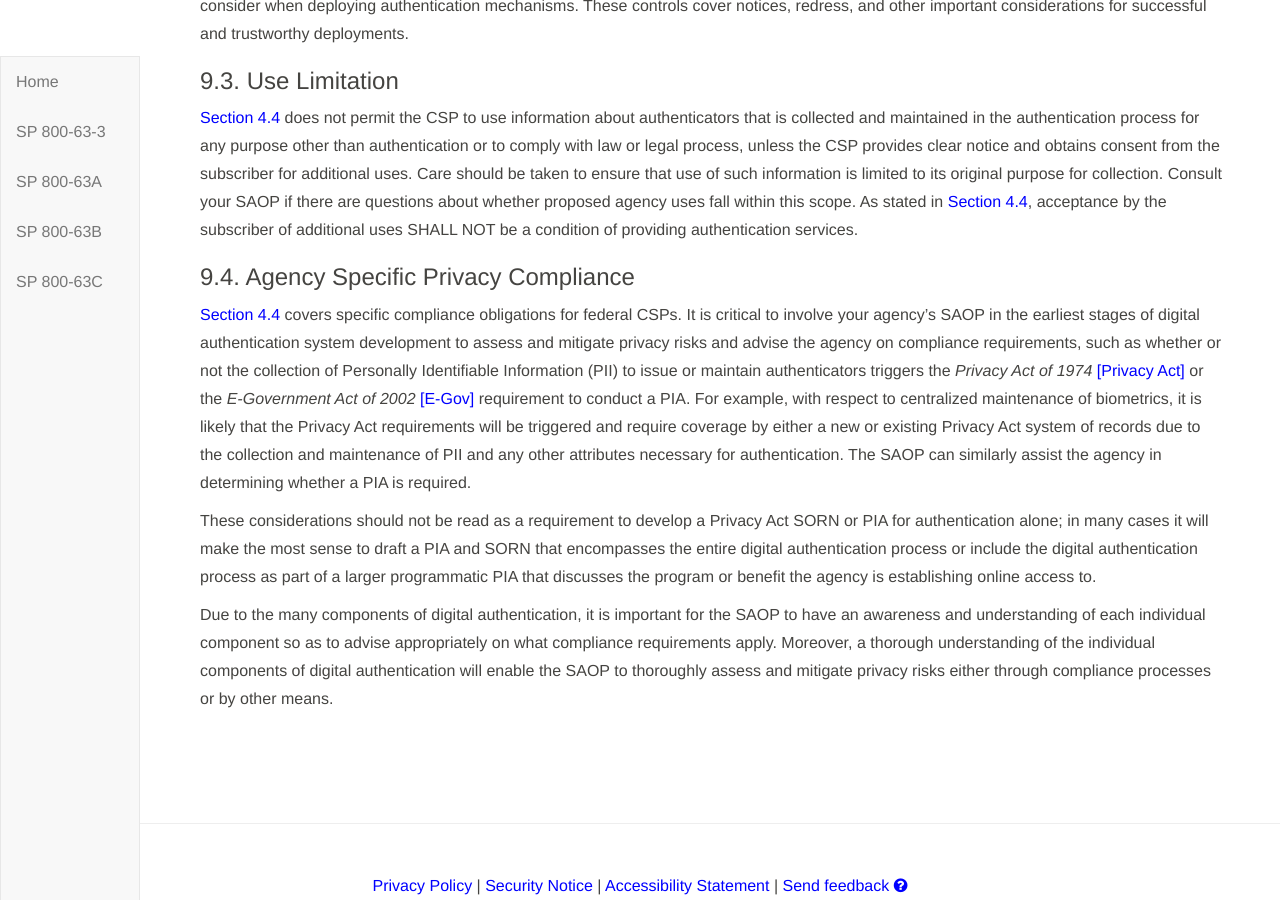
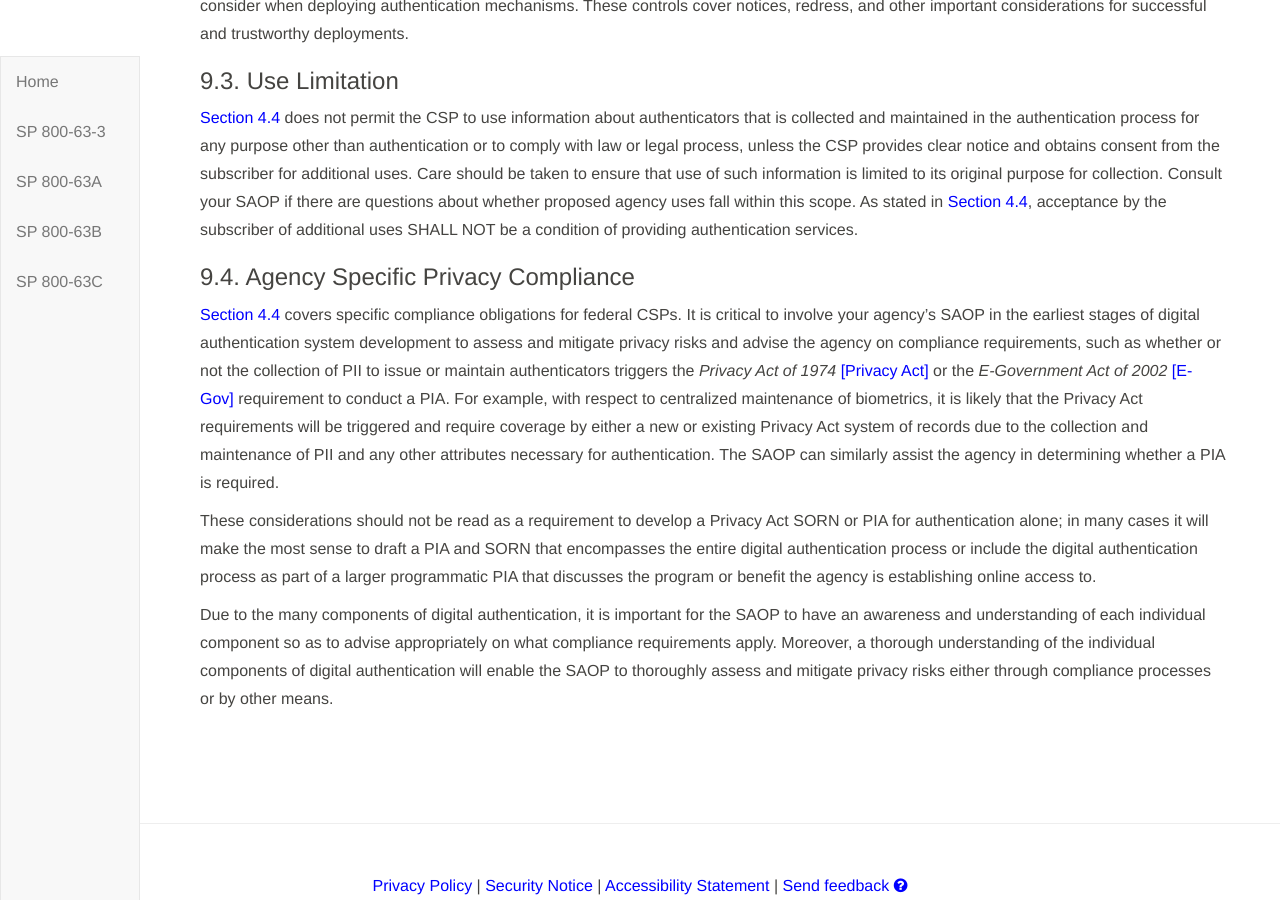
Before and after one commit to usnistgov/800-63-3, a Jekyll site: the page built from sp800-63b/sec9_privacy.md, in a window 1280 px wide and 900 px high, scrolled down 540 px. Built offline with Jekyll 4.4.1, drawn with Linux system fonts in a browser that asks for light colours; our own code applies the rules of GitHub Pages for plain Markdown files.

Commit message:
Update sec9_privacy.md

```diff
--- a/sp800-63b/sec9_privacy.md
+++ b/sp800-63b/sec9_privacy.md
@@ -23,7 +23,7 @@ CSPs should be able to reasonably justify any response they take to identified p
 
 ### 9.4. Agency Specific Privacy Compliance
 
-[Section 4.4](#aal_privacy) covers specific compliance obligations for federal CSPs. It is critical to involve your agency's SAOP in the earliest stages of digital authentication system development to assess and mitigate privacy risks and advise the agency on compliance requirements, such as whether or not the collection of Personally Identifiable Information (PII) to issue or maintain authenticators triggers the *Privacy Act of 1974* [[Privacy Act]](#PrivacyAct) or the *E-Government Act of 2002* [[E-Gov]](#E-Gov) requirement to conduct a PIA. For example, with respect to centralized maintenance of biometrics, it is likely that the Privacy Act requirements will be triggered and require coverage by either a new or existing Privacy Act system of records due to the collection and maintenance of PII and any other attributes necessary for authentication. The SAOP can similarly assist the agency in determining whether a PIA is required.
+[Section 4.4](#aal_privacy) covers specific compliance obligations for federal CSPs. It is critical to involve your agency's SAOP in the earliest stages of digital authentication system development to assess and mitigate privacy risks and advise the agency on compliance requirements, such as whether or not the collection of PII to issue or maintain authenticators triggers the *Privacy Act of 1974* [[Privacy Act]](#PrivacyAct) or the *E-Government Act of 2002* [[E-Gov]](#E-Gov) requirement to conduct a PIA. For example, with respect to centralized maintenance of biometrics, it is likely that the Privacy Act requirements will be triggered and require coverage by either a new or existing Privacy Act system of records due to the collection and maintenance of PII and any other attributes necessary for authentication. The SAOP can similarly assist the agency in determining whether a PIA is required.
 
 These considerations should not be read as a requirement to develop a Privacy Act SORN or PIA for authentication alone; in many cases it will make the most sense to draft a PIA and SORN that encompasses the entire digital authentication process or include the digital authentication process as part of a larger programmatic PIA that discusses the program or benefit the agency is establishing online access to.
 
```
